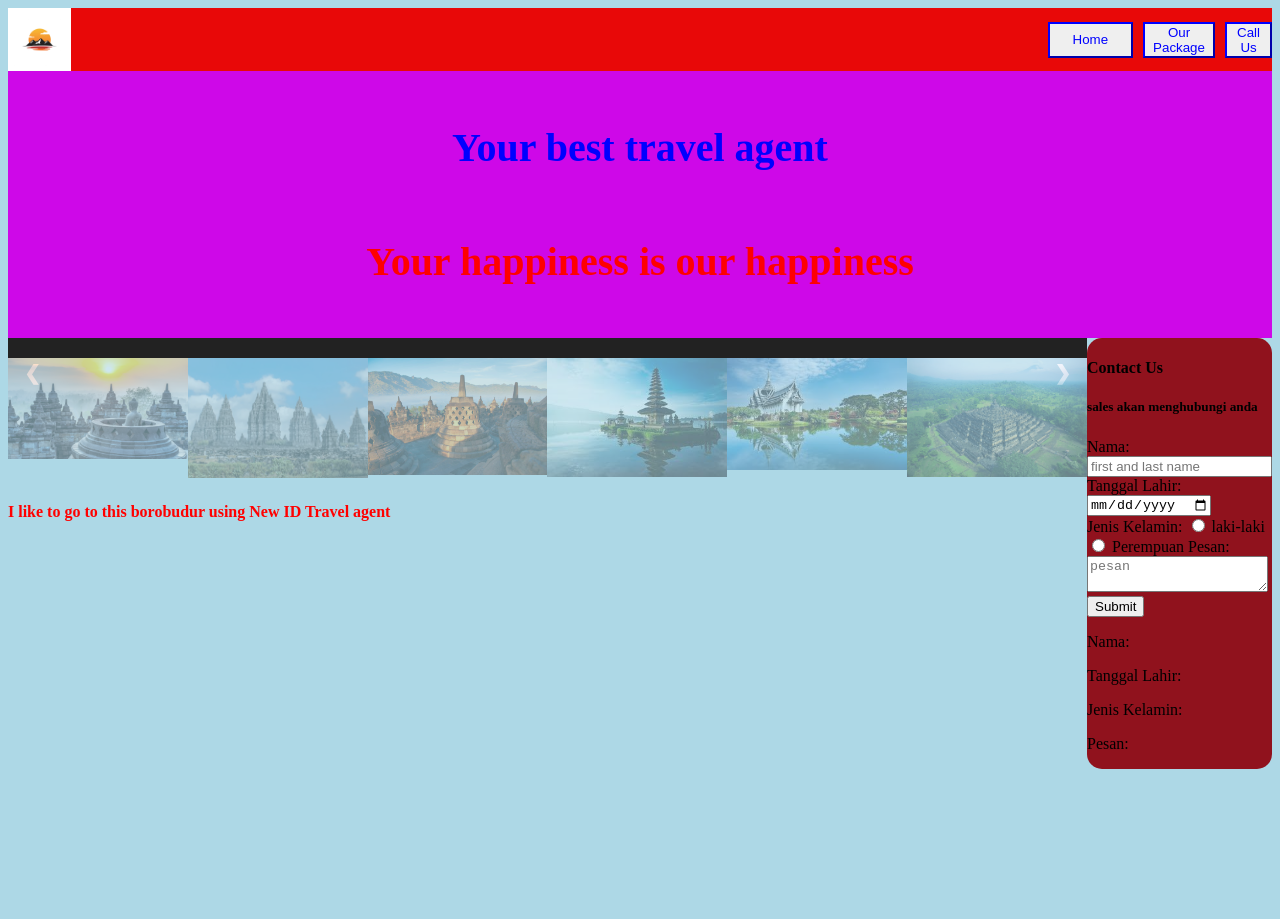
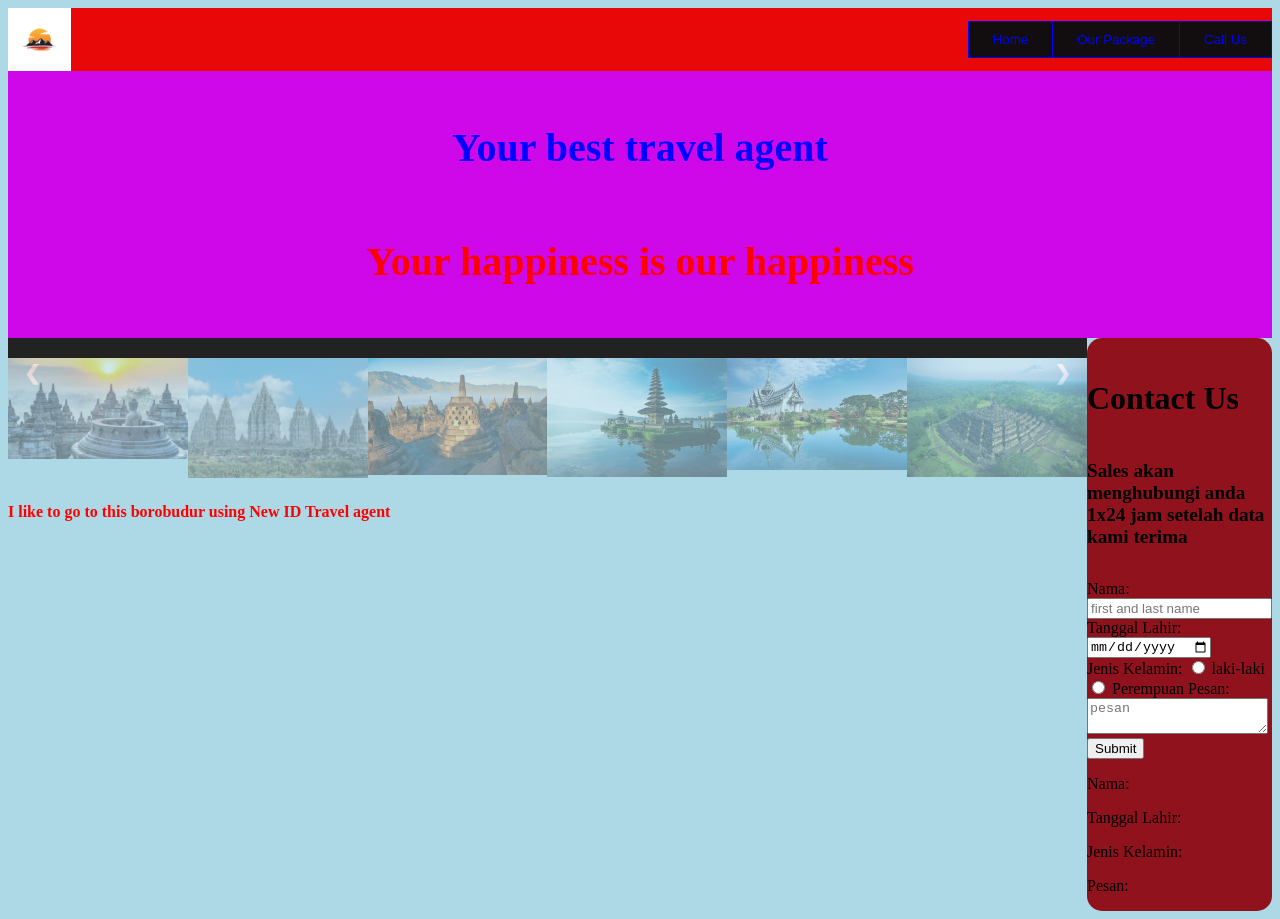
Before and after one commit to revou-fundamental-course/13-nov-23-sendi220192, a plain HTML site: page index.html in a window 1280 px wide. Before the commit the page ends 800 px from the top, so only its background shows below. Drawn offline with Linux system fonts and the light colour scheme.

Commit message:
first push

```diff
--- a/CSS/style.css
+++ b/CSS/style.css
@@ -5,7 +5,7 @@
     justify-content: space-between;
     align-items: center;
     height: min-content;
-    border-color: aqua;
+    border-color: rgb(0, 255, 42);
 }
 
 .navigation-header a{
@@ -21,6 +21,26 @@
     text-decoration: none ;
 }
 
+.btn-group button {
+  background-color: rgb(18, 13, 14);
+  border: 1px solid rgb(9, 6, 7);
+  color: blue;
+  padding: 10px 24px;
+  cursor: pointer;
+  float: left;
+}
+
+.btn-group button:not(:last-child){
+  border-right: none;
+}
+.btn-group::after{
+  content: "";
+  clear: both;
+  display: table;
+}
+.btn-group button:hover{
+  background-color: #08e508;
+}
 .title-header {
     display: flex;
     flex-direction: column;
--- a/index.html
+++ b/index.html
@@ -12,16 +12,13 @@
       <div style="background-color:rgb(232, 8, 8);color:rgba(255, 255, 255, 0.923);padding:auto;">
         <section class="navigation-header">
             <img src="assets/logo.jpg" style="width: 5%;">
-            <nav class="navigation">
-                <button style="width: 50%; border-color: blue; color: blue;">Home</button>
+            <nav class="btn-group">
+                <button style="border-color: blue; color: blue;">Home</button>
                 <button style="border-color: blue; color: blue;">Our Package</button>
                 <button style="border-color: blue; color: blue;" >Call Us</button>
             </nav>
         </section>
       </div>
-        <section>
-
-        </section>
         <div style="background-color:rgb(206, 8, 232);color:rgba(255, 255, 255, 0.923);padding:20px;">
         <section class="title-header">
             <h1 style="font-size:40px; color: blue;" >Your best travel agent</h1>
@@ -100,8 +97,8 @@
             </section>
         </section>
         <section class="message-us">
-            <h4>Contact Us</h4>
-            <h5>sales akan menghubungi anda</h5>
+            <h4 style="font-size: 200%;">Contact Us </h4>
+            <h5 style="font-size: larger;">Sales akan menghubungi anda 1x24 jam setelah data kami terima</h5>
 
             <form name="message-form" onsubmit="return validateForm()">
               Nama: <input placeholder="first and last name" type="text" name="full-name"/>
```
